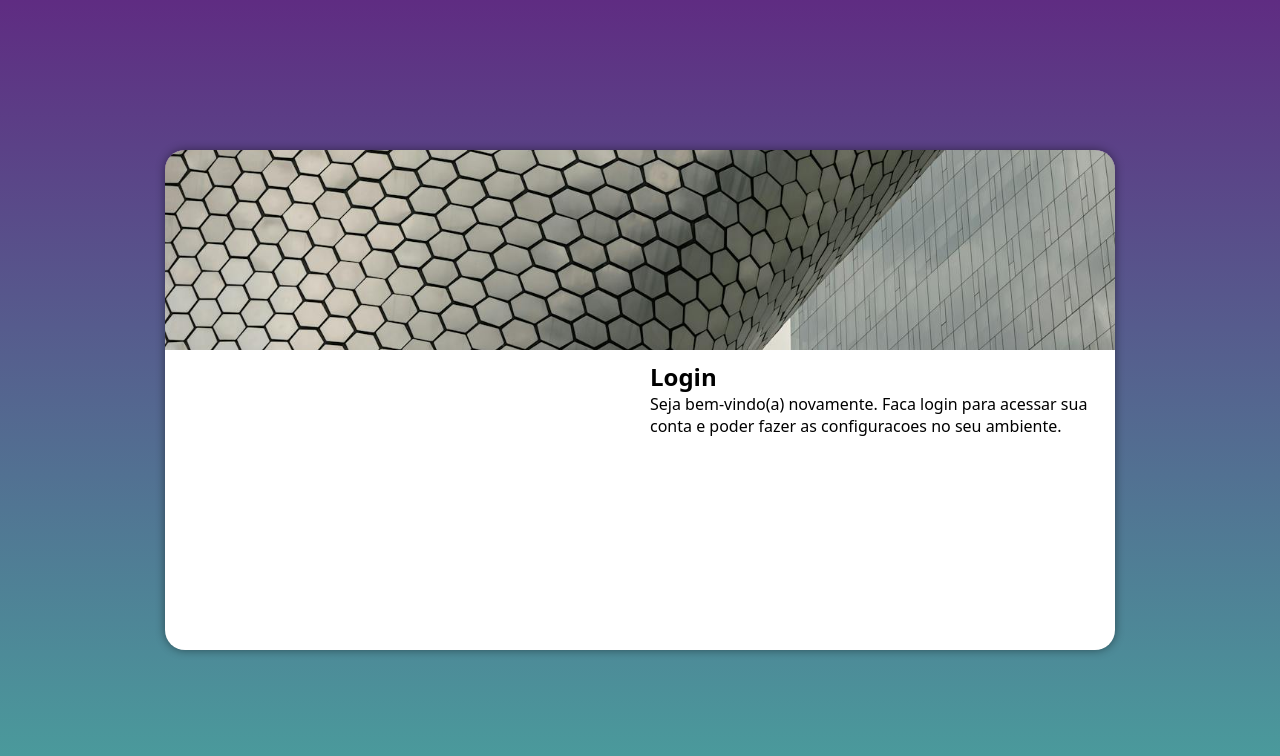
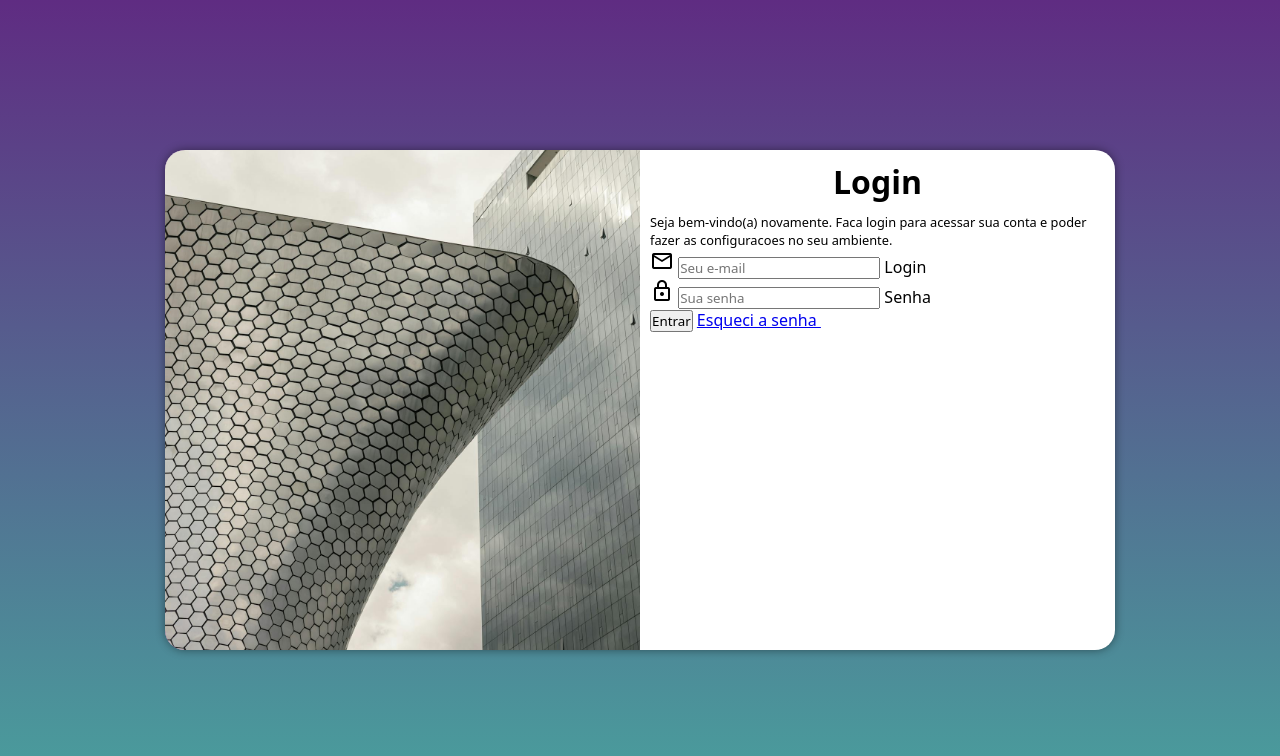
Before and after one commit to vinicim002/projeto-login, a plain HTML site: page index.html in a window 1280 px wide. Drawn offline with nearby package versions, Linux system fonts and the light colour scheme.

Commit message:
adicionei o formulario

```diff
--- a/estilos/media-query.css
+++ b/estilos/media-query.css
@@ -32,7 +32,7 @@
         width: 950px;
     }
 
-    ssection#login > div#imagem{
+    section#login > div#imagem{
         float: left;
         width: 50%;
         height: 100%;
@@ -43,4 +43,11 @@
         width: 50%;
     }
 
+    div#formulario > h1{
+        font-size: 2em;
+    }
+
+    div#formulario > p{
+        font-size: 0.8em;
+    }
 }
--- a/estilos/style.css
+++ b/estilos/style.css
@@ -55,3 +55,12 @@ section#login > div#formulario{
     padding: 10px;
 
 }
+
+div#formulario > h1{
+    text-align: center;
+    margin-bottom: 10px;
+}
+
+div#formulario > p{
+    font-size: 0.8em;
+}
--- a/index.html
+++ b/index.html
@@ -4,6 +4,7 @@
     <meta charset="UTF-8">
     <meta name="viewport" content="width=device-width, initial-scale=1.0">
     <title>Login</title>
+    <link href="https://fonts.googleapis.com/css2?family=Material+Symbols+Outlined" rel="stylesheet" />
     <link rel="stylesheet" href="estilos/style.css">
     <link rel="stylesheet" href="estilos/media-query.css">
 </head>
@@ -15,9 +16,24 @@
             </div>
             <div id="formulario">
                 <h1>Login</h1>
+
                 <p>Seja bem-vindo(a) novamente. Faca login para acessar sua conta e poder fazer as configuracoes no seu ambiente.</p>
-                <form action="login.php" method="post">
 
+                <form action="login.php" method="post" autocomplete="on">
+                    <div class="campo">
+                        <span class="material-symbols-outlined">mail</span>
+                        <input type="email" name="login" id="ilogin" placeholder="Seu e-mail" autocomplete="email" required maxlength="30">
+                        <label for="ilogin">Login</label>
+                    </div>
+                    <div class="campo">
+                        <span class="material-symbols-outlined">lock</span>
+                        <input type="password" name="senha" id="isenha" placeholder="Sua senha" autocomplete="current-password" required min="8" maxlength="20">
+                        <label for="isenha">Senha</label>
+                    </div>
+                    <input type="submit" value="Entrar">
+                    <a href="esqueci.html">
+                        Esqueci a senha <span class="material-symbols-outlined"><span>
+                    </a>
                 </form>
             </div>
         </section>
```
